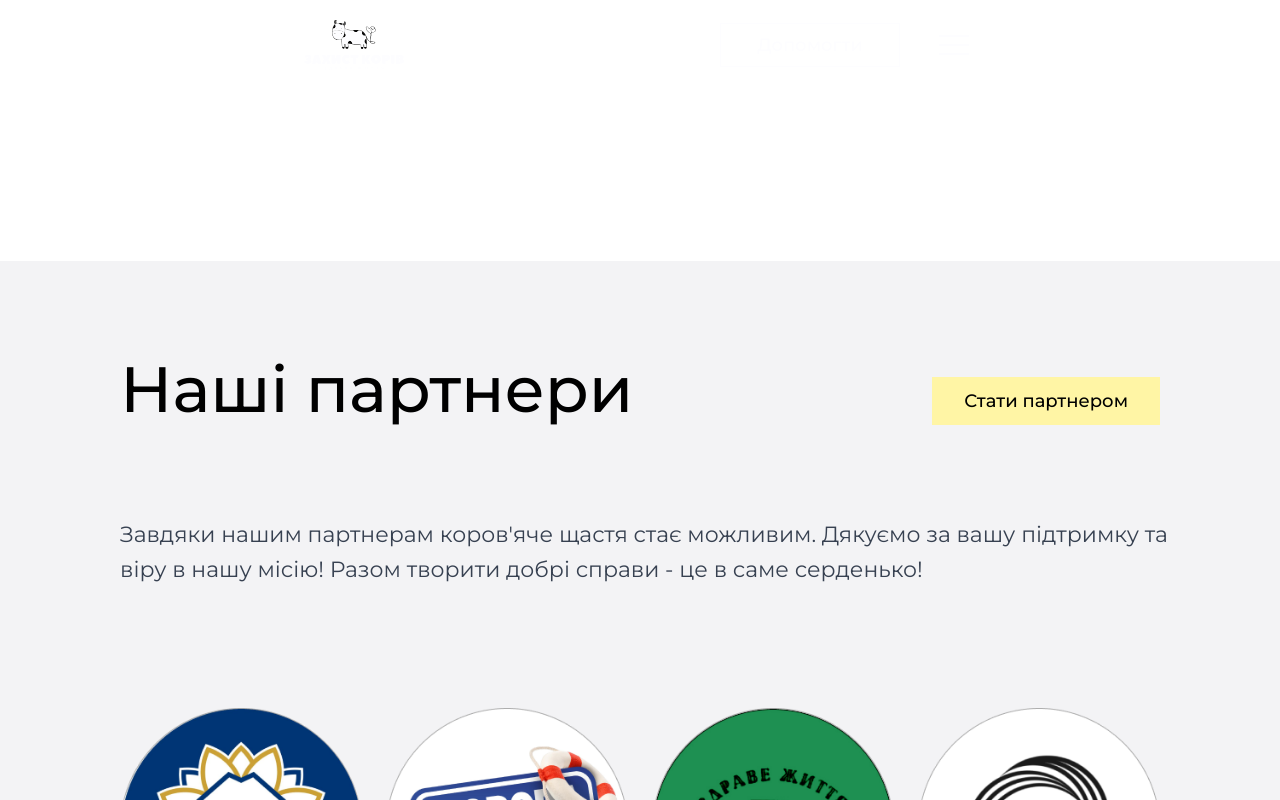
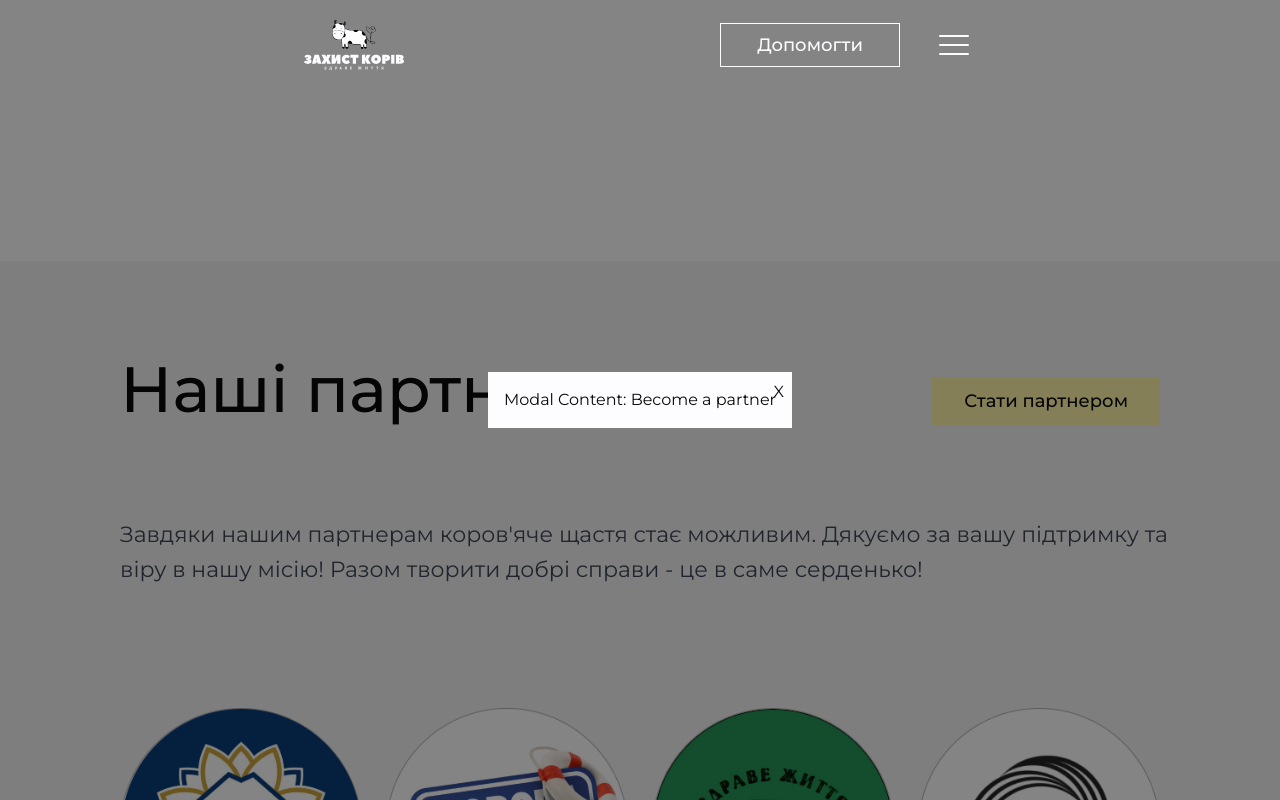
Before and after one commit to baza-trainee/cows-shelter-frontend, a React (Vite) app: page / in a window 1280 px wide. Both pictures are taken after a click on the button "Стати партнером". Shown: the part 2700-3500 px from the top of the page. Built offline with nearby package versions, Linux system fonts and the light colour scheme.

Commit message:
feat(partners-modal): add logic for open/close partners modal

```diff
--- a/src/components/Partners.tsx
+++ b/src/components/Partners.tsx
@@ -3,9 +3,30 @@ import logo_uaanimals from '@/assets/images/logo_uaanimals.png';
 import logo_sloboda from '@/assets/images/logo_svoboda.png';
 import logo_zhitta from '@/assets/images/logo_zhitta.png';
 import logo_baza from '@/assets/images/logo_baza.png';
+import PartnersModal from './modals/PartnersModal';
+import { useAppDispatch, useAppSelector } from '@/store/hook';
+import { useEffect } from 'react';
+import { openModal } from '@/store/slices/modalSlice';
 
 const Partners = () => {
   const { t } = useTranslation();
+
+  const dispatch = useAppDispatch();
+  const type = useAppSelector((state) => state.modals.type);
+  const isModalOpen = useAppSelector((state) => state.modals.isModalOpen);
+
+  const openPartnersModal = () => {
+    console.log('openPartnersModal is called');
+    dispatch(openModal({ data: {}, type: 'partners' }));
+  };
+
+  useEffect(() => {
+    if (isModalOpen === true) {
+      document.body.style.overflow = 'hidden';
+    } else {
+      document.body.style.overflow = 'auto';
+    }
+  }, [isModalOpen]);
 
   const partners = [
     {
@@ -37,14 +58,17 @@ const Partners = () => {
           <h2 className="mb-6 text-[3rem] font-medium lg:text-[4rem]">
             {t('partners:header')}
           </h2>
-          <button className="duration-800 inline-block bg-accent px-8 py-3 text-lg font-medium leading-6 hover:bg-lemon focus:bg-lemon active:bg-darkyellow">
+          <button
+            onClick={openPartnersModal}
+            className="duration-800 inline-block bg-accent px-8 py-3 text-lg font-medium leading-6 hover:bg-lemon focus:bg-lemon active:bg-darkyellow"
+          >
             {t('partners:become_partner')}
           </button>
         </div>
         <p className="mb-10 text-[20px] leading-relaxed text-gray-700 lg:w-[1070px] lg:text-[22px]">
           {t('partners:text')}
         </p>
-        <ul className="flex justify-between gap-6 overflow-x-scroll lg:mt-20">
+        <ul className="flex justify-between gap-6 overflow-x-auto lg:mt-20">
           {partners.map(({ title, href, src }) => (
             <li key={title}>
               <a
@@ -68,6 +92,7 @@ const Partners = () => {
           ))}
         </ul>
       </div>{' '}
+      {isModalOpen && type === 'partners' && <PartnersModal />}
     </section>
   );
 };
--- /dev/null
+++ b/src/components/modals/PartnersModal.tsx
@@ -0,0 +1,48 @@
+import { useAppDispatch } from '@/store/hook';
+import { closeModal } from '@/store/slices/modalSlice';
+import { useEffect } from 'react';
+
+const PartnersModal = () => {
+  const dispatch = useAppDispatch();
+
+  const handleCloseModal = () => {
+    dispatch(closeModal());
+  };
+
+  useEffect(() => {
+    const handleKeyPress = (e: KeyboardEvent) => {
+      if (e.key === 'Escape') {
+        handleCloseModal();
+      }
+    };
+
+    window.addEventListener('keydown', handleKeyPress);
+
+    return () => {
+      window.removeEventListener('keydown', handleKeyPress);
+    };
+    // eslint-disable-next-line react-hooks/exhaustive-deps
+  }, []);
+
+  const handleBackdropClick = (e: React.MouseEvent) => {
+    if (e.target === e.currentTarget) {
+      handleCloseModal();
+    }
+  };
+
+  return (
+    <div
+      className="fixed inset-0 z-50 flex items-center justify-center bg-black bg-opacity-50"
+      onClick={handleBackdropClick}
+    >
+      <div className="relative bg-white p-4 text-black">
+        <button onClick={handleCloseModal} className="absolute right-2 top-2">
+          X
+        </button>
+        <p>Modal Content: Become a partner</p>
+      </div>
+    </div>
+  );
+};
+
+export default PartnersModal;
--- a/src/store/slices/modalSlice.ts
+++ b/src/store/slices/modalSlice.ts
@@ -4,12 +4,18 @@ import { createSlice, PayloadAction } from '@reduxjs/toolkit';
 interface NewsData {}
 interface ExcursionsData {}
 interface BurgerMenu {}
+interface Partners {}
 
 type ShareData = string;
 
-export type ModalType = 'excursions' | 'news' | 'share' | 'burgerMenu';
+export type ModalType =
+  | 'excursions'
+  | 'news'
+  | 'share'
+  | 'burgerMenu'
+  | 'partners';
 
-type ModalData = NewsData | ExcursionsData | ShareData | BurgerMenu;
+type ModalData = NewsData | ExcursionsData | ShareData | BurgerMenu | Partners;
 
 interface ModalState {
   data: ModalData | null;
```
Also changed, not shown: src/assets/icons/logo_cow.svg (added), src/assets/images/cow_partners.jpg (added).
